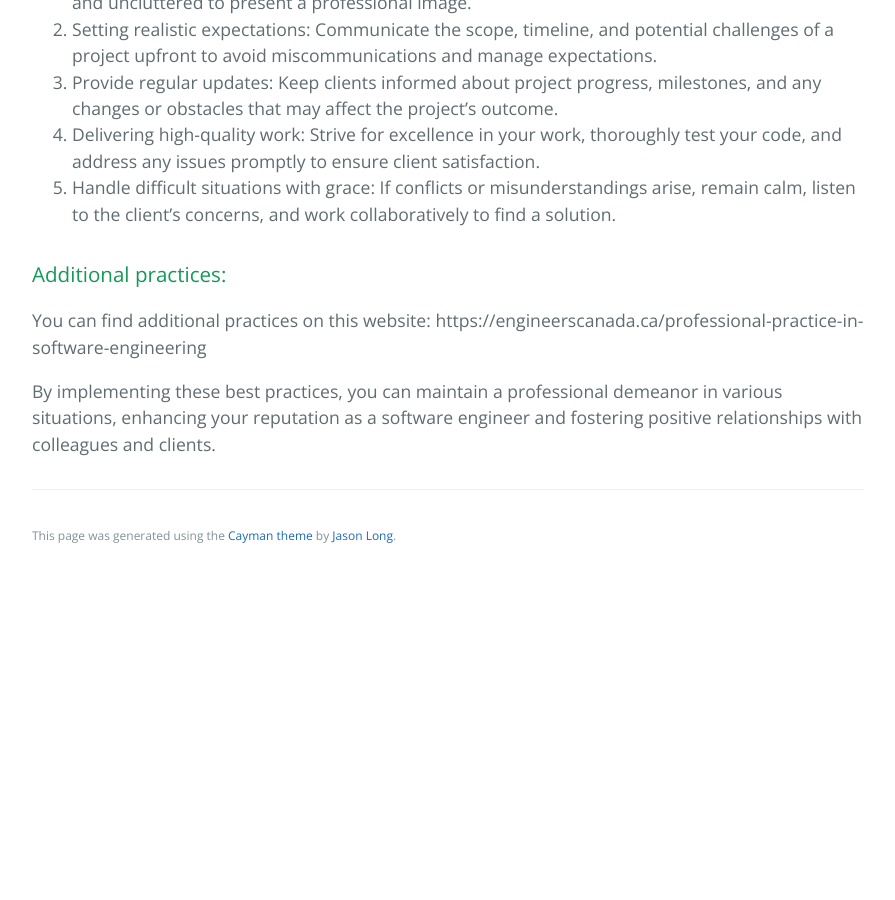
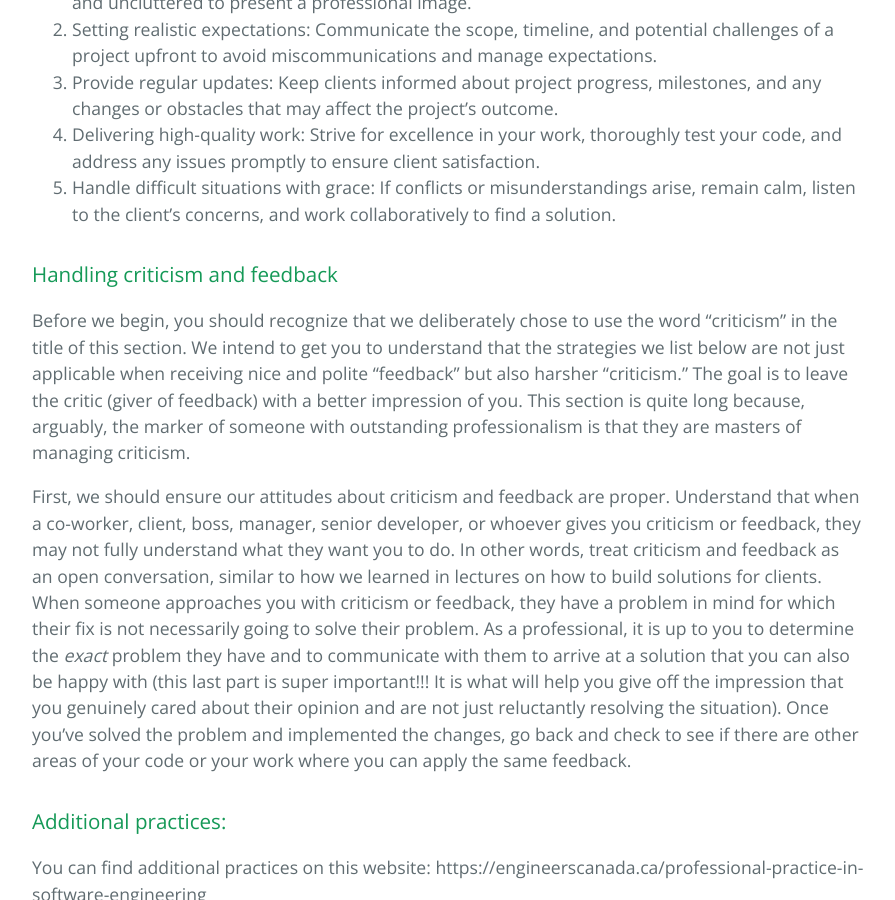
Before and after one commit to learning-software-engineering/learning-software-engineering.github.io, a Jekyll site: the page built from Topics/Professionalism.md, in a window 1280 px wide and 900 px high, scrolled down 3420 px. Shown: the whole window, without its empty margins (192-1087 px from the left). Built offline with Jekyll 4.4.1, drawn with Linux system fonts in a browser that asks for light colours; our own code applies the rules of GitHub Pages for plain Markdown files; before the commit the page ends 3998 px from its top, so only the background shows below that.

Commit message:
Update Professionalism.md by adding handling criticism and feedback section

```diff
--- a/Topics/Professionalism.md
+++ b/Topics/Professionalism.md
@@ -67,6 +67,12 @@ Professionalism is essential in all aspects of software engineering, and maintai
 5. Delivering high-quality work: Strive for excellence in your work, thoroughly test your code, and address any issues promptly to ensure client satisfaction.
 6. Handle difficult situations with grace: If conflicts or misunderstandings arise, remain calm, listen to the client's concerns, and work collaboratively to find a solution.
 
+### Handling criticism and feedback
+
+Before we begin, you should recognize that we deliberately chose to use the word “criticism” in the title of this section. We intend to get you to understand that the strategies we list below are not just applicable when receiving nice and polite “feedback” but also harsher “criticism.” The goal is to leave the critic (giver of feedback) with a better impression of you. This section is quite long because, arguably, the marker of someone with outstanding professionalism is that they are masters of managing criticism.
+
+First, we should ensure our attitudes about criticism and feedback are proper. Understand that when a co-worker, client, boss, manager, senior developer, or whoever gives you criticism or feedback, they may not fully understand what they want you to do. In other words, treat criticism and feedback as an open conversation, similar to how we learned in lectures on how to build solutions for clients. When someone approaches you with criticism or feedback, they have a problem in mind for which their fix is not necessarily going to solve their problem. As a professional, it is up to you to determine the *exact* problem they have and to communicate with them to arrive at a solution that you can also be happy with (this last part is super important!!! It is what will help you give off the impression that you genuinely cared about their opinion and are not just reluctantly resolving the situation). Once you’ve solved the problem and implemented the changes, go back and check to see if there are other areas of your code or your work where you can apply the same feedback.
+
 ### Additional practices:
 You can find additional practices on this website: https://engineerscanada.ca/professional-practice-in-software-engineering
 
```
